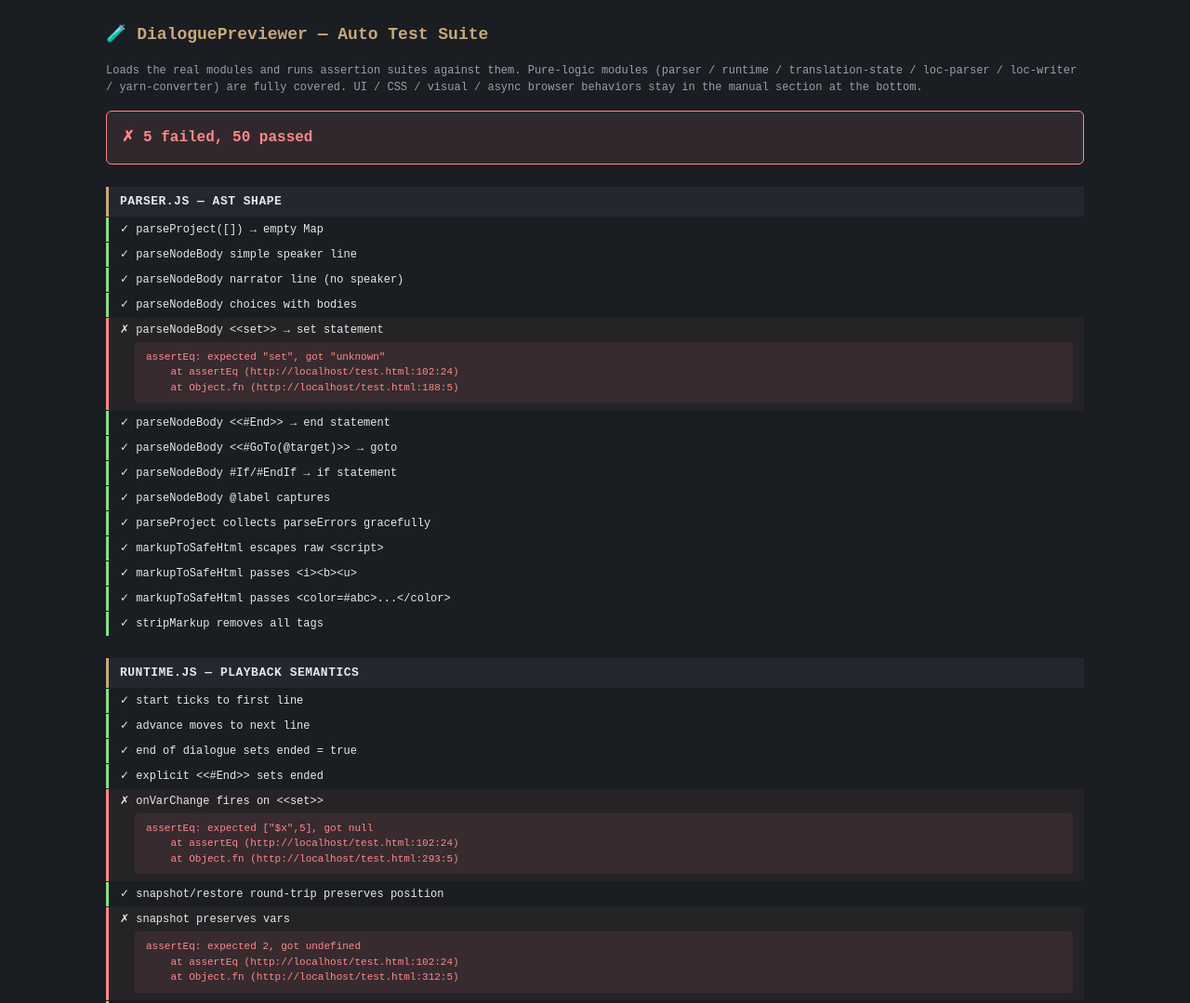
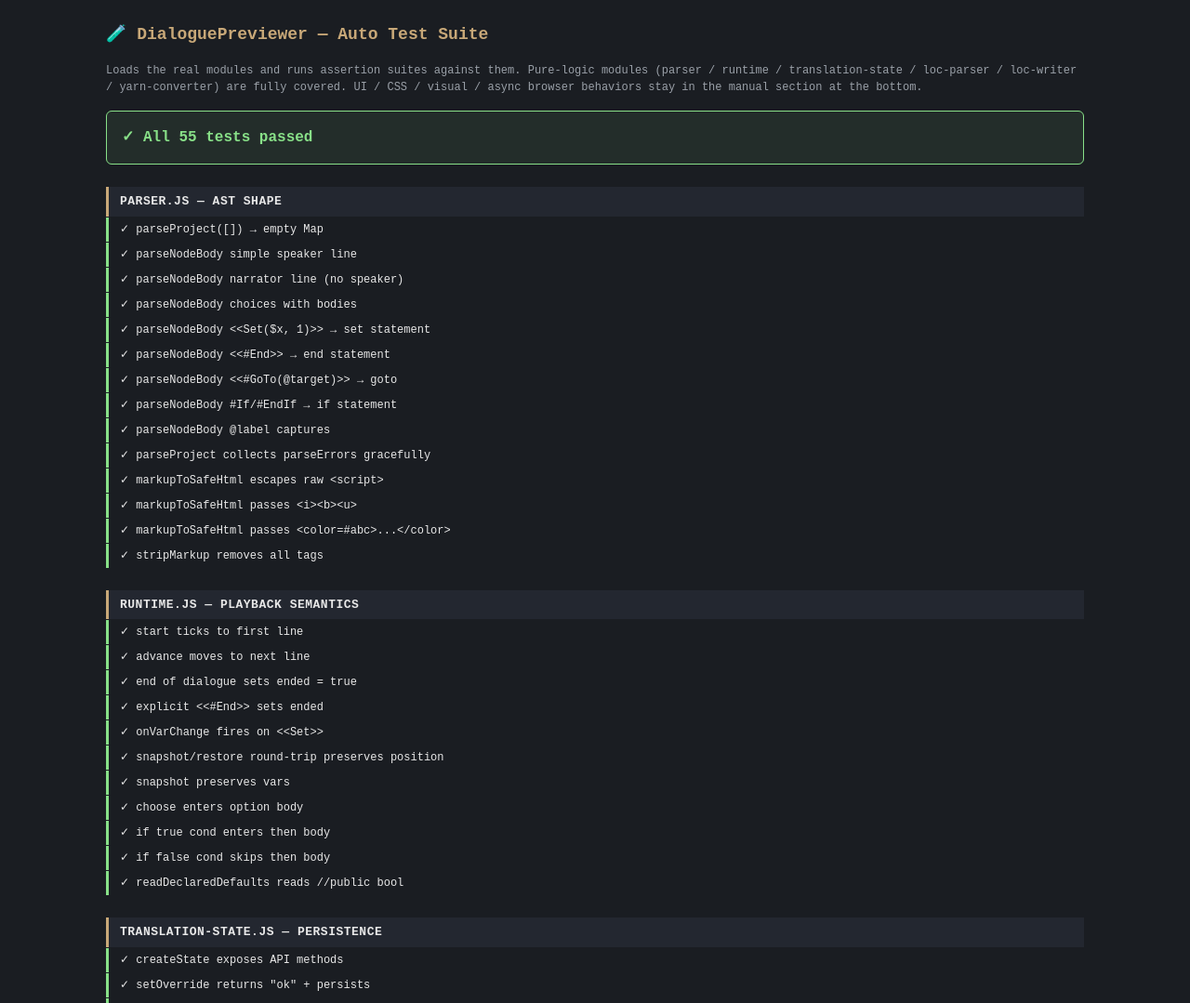
Before and after one commit to yorube/DialoguePreviewer, a plain HTML site: page test.html in a window 1280 px wide. Shown: the top 1079 px of the page at 93% size. Drawn offline with Linux system fonts and the light colour scheme.

Commit message:
Fix BOM-detection bug + correct test cases for MBU set syntax
Two issues surfaced from the auto test suite running for real:

1. (real bug) loc-parser.parseFile uses file.text() to decode CSV, but
   the WHATWG encoding spec's `utf-8 decode` algorithm strips a leading
   BOM during decode. By the time the BOM check (text.charCodeAt(0)
   === 0xFEFF) ran, the BOM was already gone — so csvHasBom was always
   false, and round-trip exports silently lost the BOM marker.

   Switched to `file.arrayBuffer()` + manual TextDecoder('utf-8',
   { ignoreBOM: true }).decode(buf). ignoreBOM:true tells the decoder
   to leave U+FEFF as a literal char in the output, so parseCsv can
   detect + strip + record it for the export side.

2. (test bug) Four parser/runtime tests asserted on `<<set $x = N>>`
   syntax (Yarn-official). MBU dialect uses `<<Set($x, N)>>` only —
   parser correctly returned `unknown` for the official form.
   Tests rewritten to use real MBU syntax.

All 5 previously-failing tests now should pass; remaining 50 stay green.

```diff
--- a/loc-parser.js
+++ b/loc-parser.js
@@ -42,7 +42,13 @@
     if (!file) throw new Error('file is required');
     const lowerName = file.name.toLowerCase();
     if (lowerName.endsWith('.csv')) {
-      const text = await file.text();
+      // file.text() default-decodes UTF-8 with the BOM-stripping algorithm
+      // (per WHATWG encoding spec), which would silently swallow the BOM
+      // and leave parseCsv unable to remember it for round-trip export.
+      // Manual decode with ignoreBOM:true preserves U+FEFF as a literal
+      // first char so parseCsv can detect + strip + record it.
+      const buf = await file.arrayBuffer();
+      const text = new TextDecoder('utf-8', { ignoreBOM: true }).decode(buf);
       return parseCsv(text, expectedLocale, { fileName: file.name });
     }
     if (lowerName.endsWith('.xlsx') || lowerName.endsWith('.xls')) {
--- a/test.html
+++ b/test.html
@@ -183,8 +183,9 @@
     assertEq(r.statements[0].items[1].text, 'No');
   });
 
-  test('parseNodeBody <<set>> → set statement', () => {
-    const r = YarnParser.parseNodeBody('<<set $x = 1>>');
+  test('parseNodeBody <<Set($x, 1)>> → set statement', () => {
+    // MBU dialect uses <<Set($var, val)>>, not Yarn-official <<set $var = val>>.
+    const r = YarnParser.parseNodeBody('<<Set($x, 1)>>');
     assertEq(r.statements[0].type, 'set');
     assertEq(r.statements[0].variable, '$x');
   });
@@ -285,8 +286,8 @@
     assertEq(rt.ended, true);
   });
 
-  test('onVarChange fires on <<set>>', () => {
-    const rt = makeRuntime('<<set $x = 5>>\nMira: ok');
+  test('onVarChange fires on <<Set>>', () => {
+    const rt = makeRuntime('<<Set($x, 5)>>\nMira: ok');
     let captured = null;
     rt.onVarChange = (name, val) => { captured = [name, val]; };
     rt.start('Start');
@@ -305,7 +306,7 @@
   });
 
   test('snapshot preserves vars', () => {
-    const rt = makeRuntime('<<set $x = 1>>\nMira: a\n<<set $x = 2>>\nMira: b');
+    const rt = makeRuntime('<<Set($x, 1)>>\nMira: a\n<<Set($x, 2)>>\nMira: b');
     rt.start('Start');
     const snap = rt.snapshot();           // $x = 1, on line "a"
     rt.advance();                          // sets $x = 2, on line "b"
@@ -325,13 +326,13 @@
   });
 
   test('if true cond enters then body', () => {
-    const rt = makeRuntime('<<set $x = 1>>\n<<#If($x = 1)>>\nMira: yes\n<<#EndIf>>');
+    const rt = makeRuntime('<<Set($x, 1)>>\n<<#If($x = 1)>>\nMira: yes\n<<#EndIf>>');
     rt.start('Start');
     assertEq(rt.current.text, 'yes');
   });
 
   test('if false cond skips then body', () => {
-    const rt = makeRuntime('<<set $x = 0>>\n<<#If($x = 1)>>\nMira: skipped\n<<#EndIf>>\nMira: after');
+    const rt = makeRuntime('<<Set($x, 0)>>\n<<#If($x = 1)>>\nMira: skipped\n<<#EndIf>>\nMira: after');
     rt.start('Start');
     assertEq(rt.current.text, 'after');
   });
```
